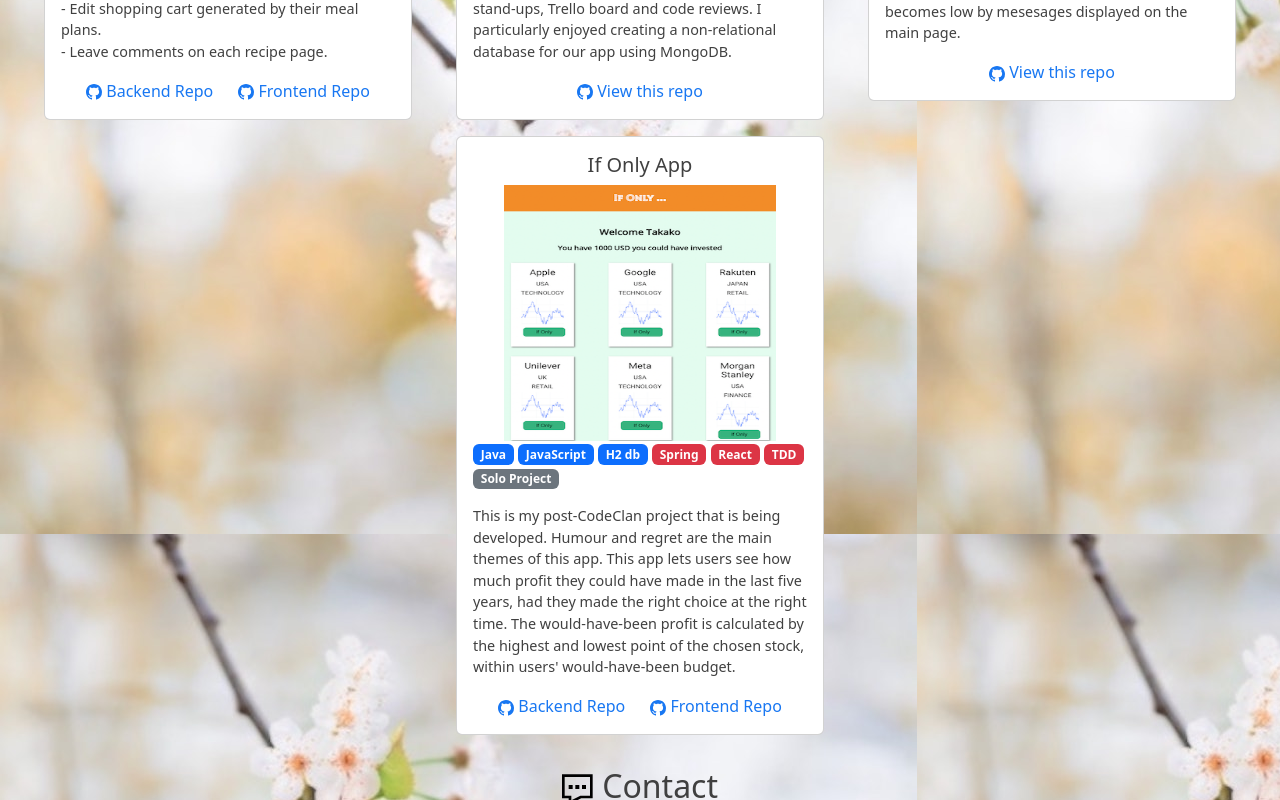
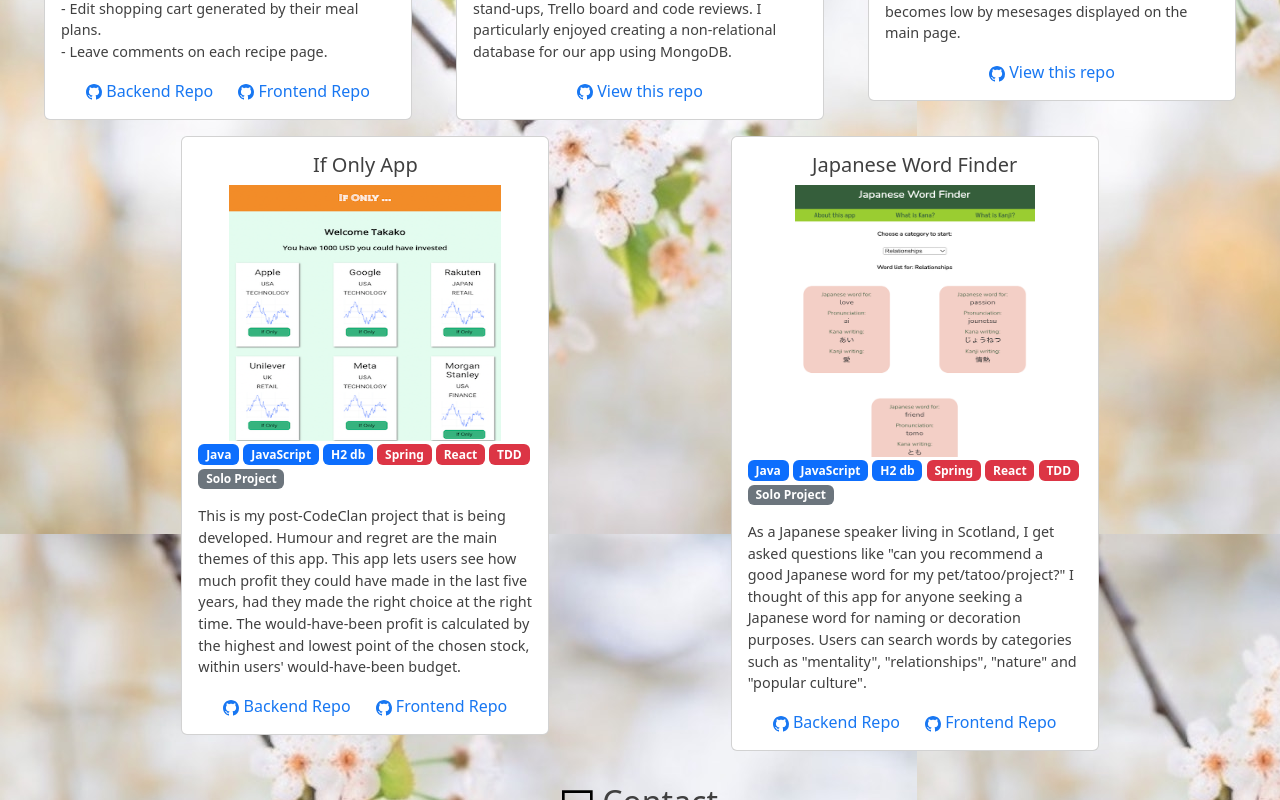
Before and after one commit to taksgarby/portfolio, a React (Create React App) app: page / in a window 1280 px wide. Shown: the part 1300-2100 px from the top of the page. Built offline with nearby package versions, Linux system fonts and the light colour scheme.

Commit message:
added words app

```diff
--- a/src/components/ProjectList.js
+++ b/src/components/ProjectList.js
@@ -6,6 +6,7 @@
 import ProjectOrgan from "./ProjectOrgan";
 import ProjectRecord from "./ProjectRecord";
 import ProjectIfOnly from "./ProjectIfOnly";
+import ProjectWords from "./ProjectWords";
 
 const ProjectList = () => {
     return (
@@ -19,6 +20,7 @@
     <ProjectOrgan />
     <ProjectRecord />
     <ProjectIfOnly />
+    <ProjectWords />
     {/* <ProjectOrgan class="project"/>
     <ProjectIfOnly class="project"/>
     <ProjectRecord class="project"/> */}
--- /dev/null
+++ b/src/components/ProjectWords.js
@@ -0,0 +1,63 @@
+import Card from 'react-bootstrap/Card';
+import './bottomComponents.css';
+import  Words_top from './words_top.png'
+import Badge from 'react-bootstrap/Badge';
+import { BsGithub } from 'react-icons/bs';
+
+function ProjectWords() {
+  return (
+    <div class="project">
+    <Card style={{ width: '23rem' }}>
+
+      <Card.Body>
+      <Card.Title className="text-center">Japanese Word Finder</Card.Title>
+      <div class="img4">
+      <img src={Words_top} />
+      </div>
+
+      <div class="badge-container">
+      <Badge bg="primary">
+        Java
+      </Badge>{' '}
+      <Badge bg="primary">
+        JavaScript
+      </Badge>{' '}
+      <Badge bg="primary">
+        H2 db
+      </Badge>{' '}
+
+
+      <Badge bg="danger">
+        Spring
+      </Badge>{' '}
+      <Badge bg="danger">
+        React
+      </Badge>{' '}
+      <Badge bg="danger">
+        TDD
+      </Badge>{' '}
+      <Badge bg="secondary">
+        Solo Project
+      </Badge>{' '}
+      <Card.Text class="project-text">
+      As a Japanese speaker living in Scotland, I get asked questions like "can you recommend a good
+      Japanese word for my pet/tatoo/project?" I thought of this app for anyone seeking a Japanese word
+      for naming or decoration purposes. Users can search words by categories such as "mentality", "relationships",
+      "nature" and "popular culture".
+
+        </Card.Text>
+        <div class="repo-container">
+        <Card.Link class="github-link-sm" href="https://github.com/taksgarby/JapaneseWordFinder_Spring" target="_blank">
+        <BsGithub /> Backend Repo</Card.Link>
+        <Card.Link class="github-link-sm" href="https://github.com/taksgarby/JapaneseWordFinder_React" target="_blank">
+        <BsGithub /> Frontend Repo</Card.Link>
+        </div>
+
+        </div>
+      </Card.Body>
+    </Card>
+    </div>
+  );
+}
+
+export default ProjectWords;
--- a/src/components/bottomComponents.css
+++ b/src/components/bottomComponents.css
@@ -57,6 +57,16 @@
 
 }
 
+.img4 img {
+    width: 15rem;
+    height: 17rem;
+    display: block;
+    margin-left: auto;
+    margin-right: auto;
+
+}
+
+
 
 .sub-title {
     color: blue;
```
Also changed, not shown: src/components/words_top.png (added).
